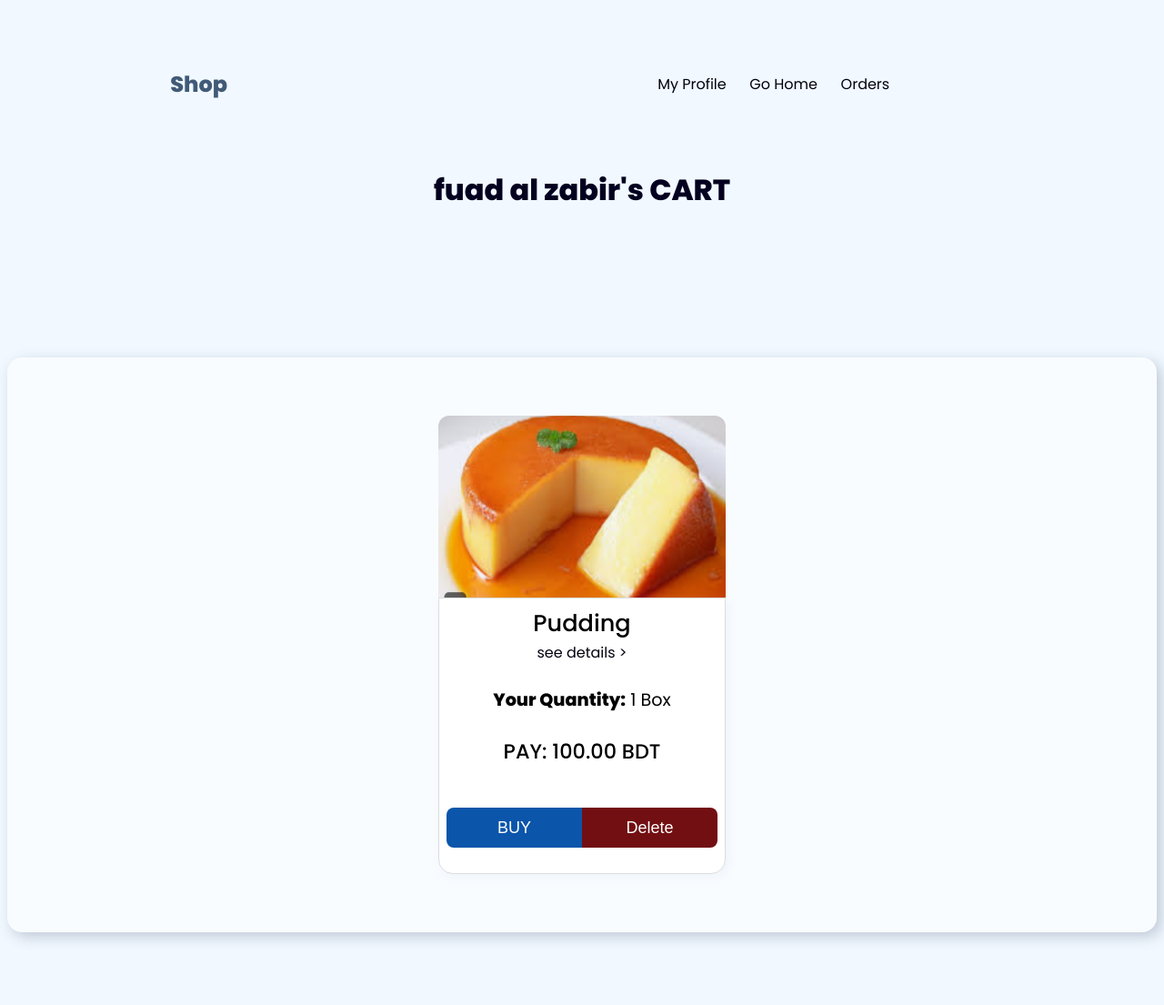
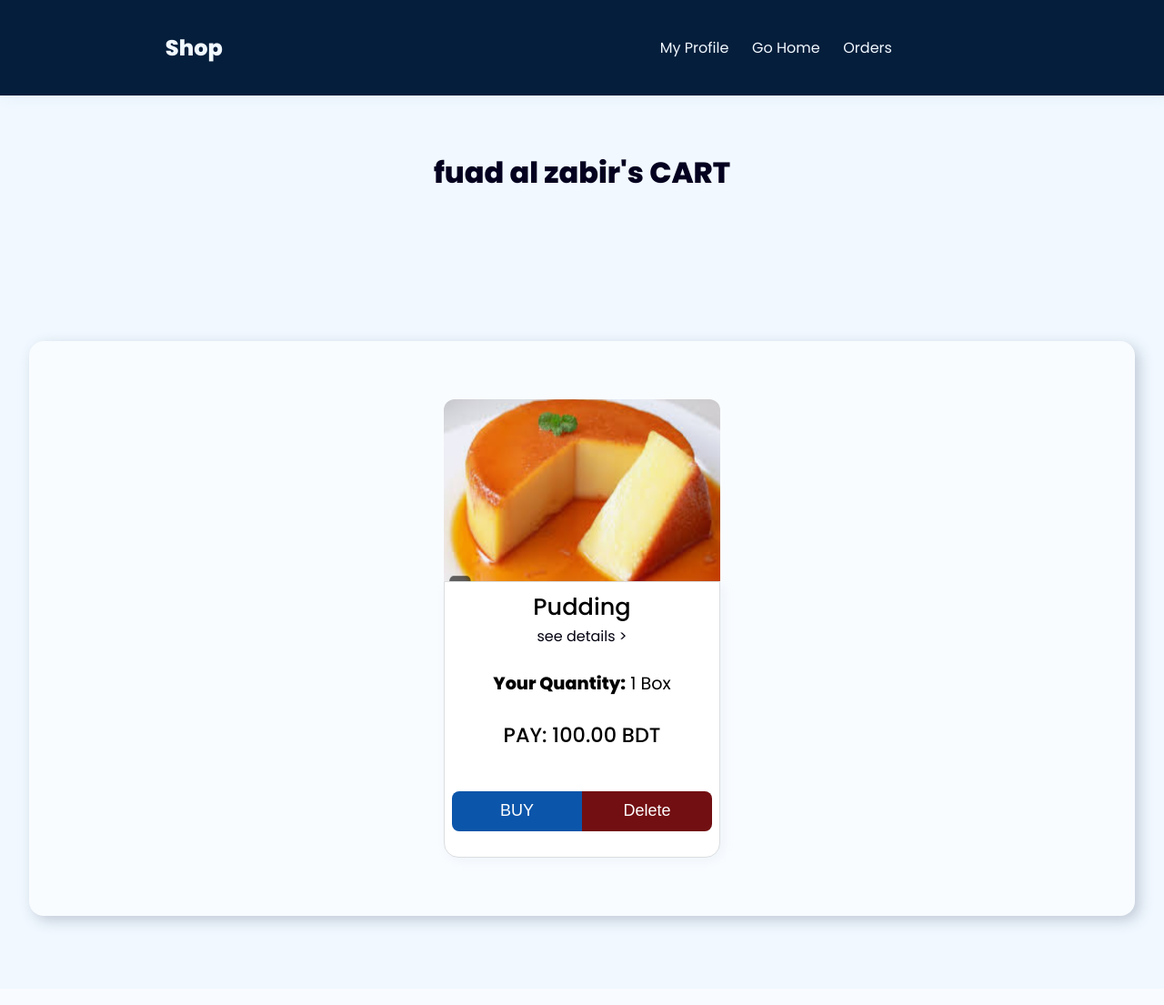
Before and after one commit to fuad46/Pitha-Ghor-Shop-with-PAYMENT-gateway, a Django app: page /cart/ in a window 1280 px wide. Shown: the whole page at 91% size. After the commit the page ends 1021 px from the top, so only its background shows below. Run offline with Django 5.2, Linux system fonts and the light colour scheme; a user stored in the database is signed in; data comes from the database, SQL or seed files in the repository.

Commit message:
final update

```diff
--- a/store/templates/cart.html
+++ b/store/templates/cart.html
@@ -78,7 +78,7 @@ nav{
   margin: 20px 0px;
 }
  .products{
-  width: 100%;
+  width: 95%;
  padding: 40px 0;
   display: flex;
   flex-wrap: wrap;
@@ -107,19 +107,29 @@ nav{
       align-items: center;
       justify-content: center;
     }
+    nav{
+      box-shadow: 03px 3px 13px rgba(150, 172, 197, 0.11);
+      background-color: #051e3b; color: #fdfdfd;
+      margin-top: 0;
+    }
+    body{
+      margin: 0; padding: 0;
+      display: flex; align-items: center;
+      justify-content: center; flex-direction: column;
+    }
   </style>
 </head>
 <body>
   <nav>
-  <div id="logo" >Shop</div>
-  <div class="nav-r">
+  <div id="logo" style="color: #f1f8ff;">Shop</div>
+  <div class="nav-r" style="background-color: #051e3b;">
     {% if user.is_authenticated %}
-    <a href="/user/">My Profile</a>
+    <a style="color: #f1f8ff;" href="{% url 'done_order' %}">My Profile</a>
 
-    <a href="{% url 'home'%}">Go Home</a>
-    <a href="{% url 'orders' user_id=user.id %}">Orders</a>
+    <a style="color: #f1f8ff;" href="{% url 'home'%}">Go Home</a>
+    <a style="color: #f1f8ff;" href="{% url 'orders' user_id=user.id %}">Orders</a>
     {% else %}
-    <a href="/register/">Register</a>  <a href="/login/">Login</a>
+    <a style="color: #f1f8ff;" style="color: #f1f8ff;" href="/register/">Register</a>  <a href="/login/">Login</a>
 
     {% endif %}
   </div>
--- a/store/templates/details.html
+++ b/store/templates/details.html
@@ -55,6 +55,10 @@
     a:hover{
       color: #0b55aa;
       border-bottom: 2px solid #0b55aa;
+    }
+    nav{
+      box-shadow: 03px 3px 13px rgba(150, 172, 197, 0.11);
+      background-color: #FFFFFF; margin-top: 0;
     }
   </style>
 </head>
--- a/store/templates/order.html
+++ b/store/templates/order.html
@@ -27,7 +27,7 @@
     <nav>
     <div class="logo" > Shop</div>
     <div class="nav-r">
-        <a href="{% url 'user' %}">My Profile</a>
+        <a href="{% url 'done_order' %}">My Profile</a>
     </div>
 
     </nav>
```
Also changed, not shown: store/templates/dn-order.html (+5 -4 lines), store/templates/user.html (+16 -5 lines).
